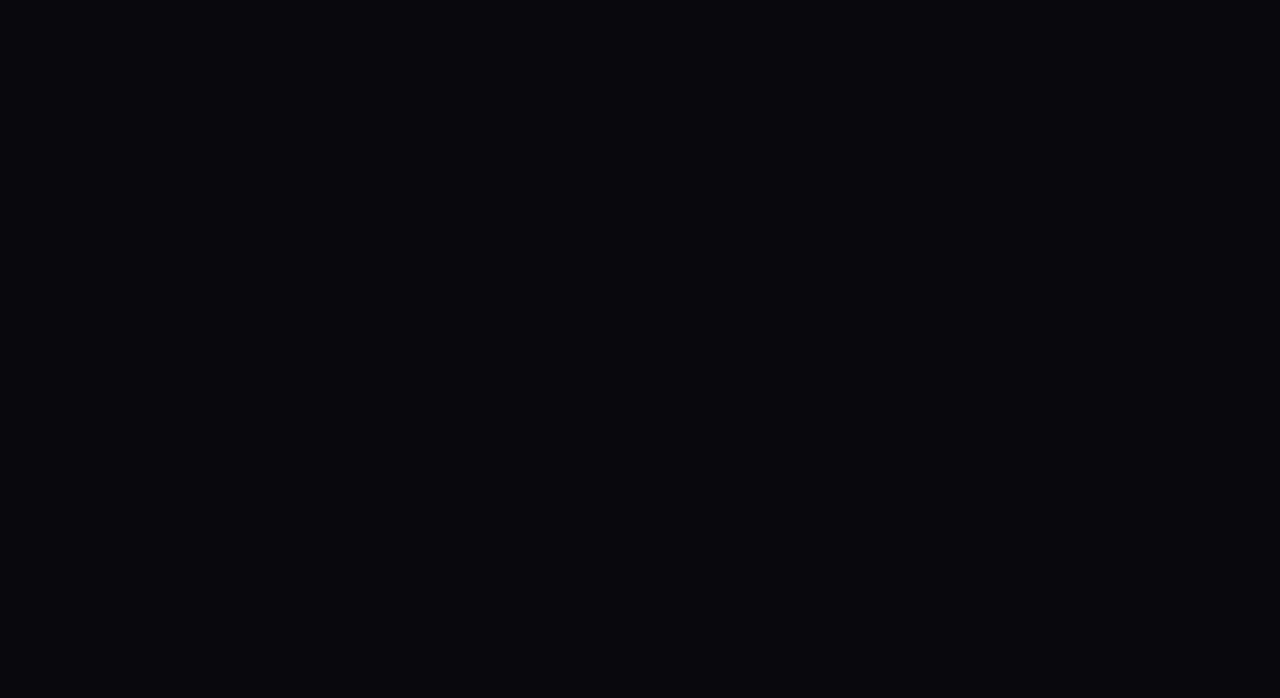
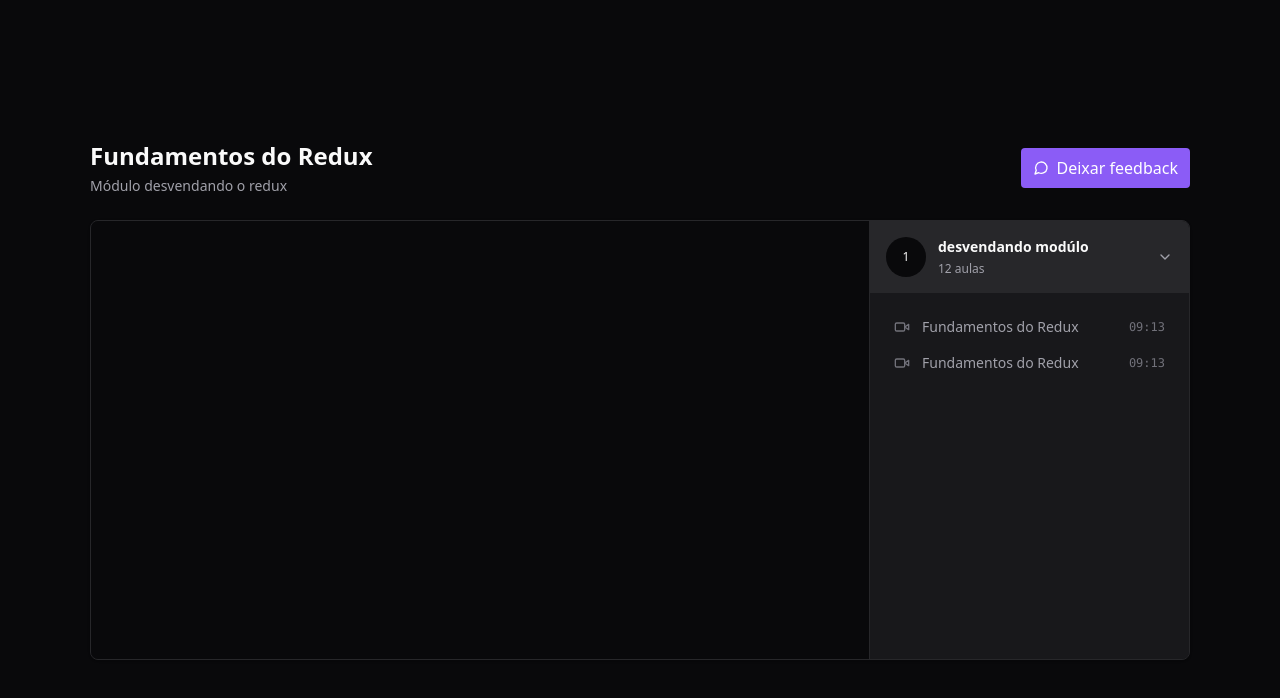
Before and after one commit to camposweb/reac-redux-zustand-player, a React (Vite) app: page / in a window 1280 px wide. Shown: the top 698 px of the page. Built offline with nearby package versions, Linux system fonts and the light colour scheme.

Commit message:
Edit Player/index.tsx

```diff
--- a/package.json
+++ b/package.json
@@ -12,8 +12,10 @@
   "dependencies": {
     "@reduxjs/toolkit": "^1.9.5",
     "@rocketseat/eslint-config": "^1.2.0",
+    "lucide-react": "^0.257.0",
     "react": "^18.2.0",
     "react-dom": "^18.2.0",
+    "react-player": "^2.12.0",
     "react-redux": "^8.1.1"
   },
   "devDependencies": {
--- a/src/pages/Player/index.tsx
+++ b/src/pages/Player/index.tsx
@@ -1,5 +1,65 @@
+import { ChevronDown, MessageCircle, Video } from 'lucide-react'
+import ReactPlayer from 'react-player'
+
 export function Player() {
   return (
-    <div className="flex h-screen items-center justify-center bg-zinc-950 text-zinc-50"></div>
+    <div className="flex h-screen items-center justify-center bg-zinc-950 text-zinc-50">
+      <div className="flex w-[1100px] flex-col gap-6">
+        <div className="flex items-center justify-between">
+          <div className="flex flex-col gap-1">
+            <h1 className="text-2xl font-bold">Fundamentos do Redux</h1>
+            <span className="text-sm text-zinc-400">
+              Módulo desvendando o redux
+            </span>
+          </div>
+          <button className="flex items-center gap-2 rounded bg-violet-500 px-3 py-2 font-medium text-white transition hover:bg-violet-600">
+            <MessageCircle className="h-4 w-4" />
+            Deixar feedback
+          </button>
+        </div>
+        <main className="relative flex overflow-hidden rounded-lg border border-zinc-800 bg-zinc-900 shadow">
+          <div className="flex-1">
+            <div className="aspect-video w-full bg-zinc-950">
+              <ReactPlayer
+                width={'100%'}
+                height={'100%'}
+                controls={true}
+                url={'https://www.youtube.com/watch?v=Axi6biI65DY'}
+              />
+            </div>
+          </div>
+          <aside className="w-80 border-l border-zinc-800 bg-zinc-900">
+            <div>
+              <button className="flex w-full items-center gap-3 bg-zinc-800 p-4">
+                <span className="flex h-10 w-10 items-center justify-center rounded-full bg-zinc-950 text-xs">
+                  1
+                </span>
+                <span className="flex flex-col gap-1 text-left">
+                  <strong className="text-sm">desvendando modúlo</strong>
+                  <span className="text-xs text-zinc-400">12 aulas</span>
+                </span>
+                <ChevronDown className="ml-auto h-4 w-4 text-zinc-400" />
+              </button>
+              <nav className="relative flex flex-col gap-4 p-6">
+                <button className="flex items-center gap-3 text-sm text-zinc-400">
+                  <Video className="h-4 w-4 text-zinc-500" />
+                  <span>Fundamentos do Redux</span>
+                  <span className="ml-auto font-mono text-xs text-zinc-500">
+                    09:13
+                  </span>
+                </button>
+                <button className="flex items-center gap-3 text-sm text-zinc-400">
+                  <Video className="h-4 w-4 text-zinc-500" />
+                  <span>Fundamentos do Redux</span>
+                  <span className="ml-auto font-mono text-xs text-zinc-500">
+                    09:13
+                  </span>
+                </button>
+              </nav>
+            </div>
+          </aside>
+        </main>
+      </div>
+    </div>
   )
 }
--- a/src/styles/global.css
+++ b/src/styles/global.css
@@ -1,3 +1,7 @@
 @tailwind base;
 @tailwind components;
 @tailwind utilities;
+
+body {
+	-webkit-font-smoothing: antialiased;
+}
```
Also changed, not shown: 1 other file (tests, documents, lock files or other folders).
